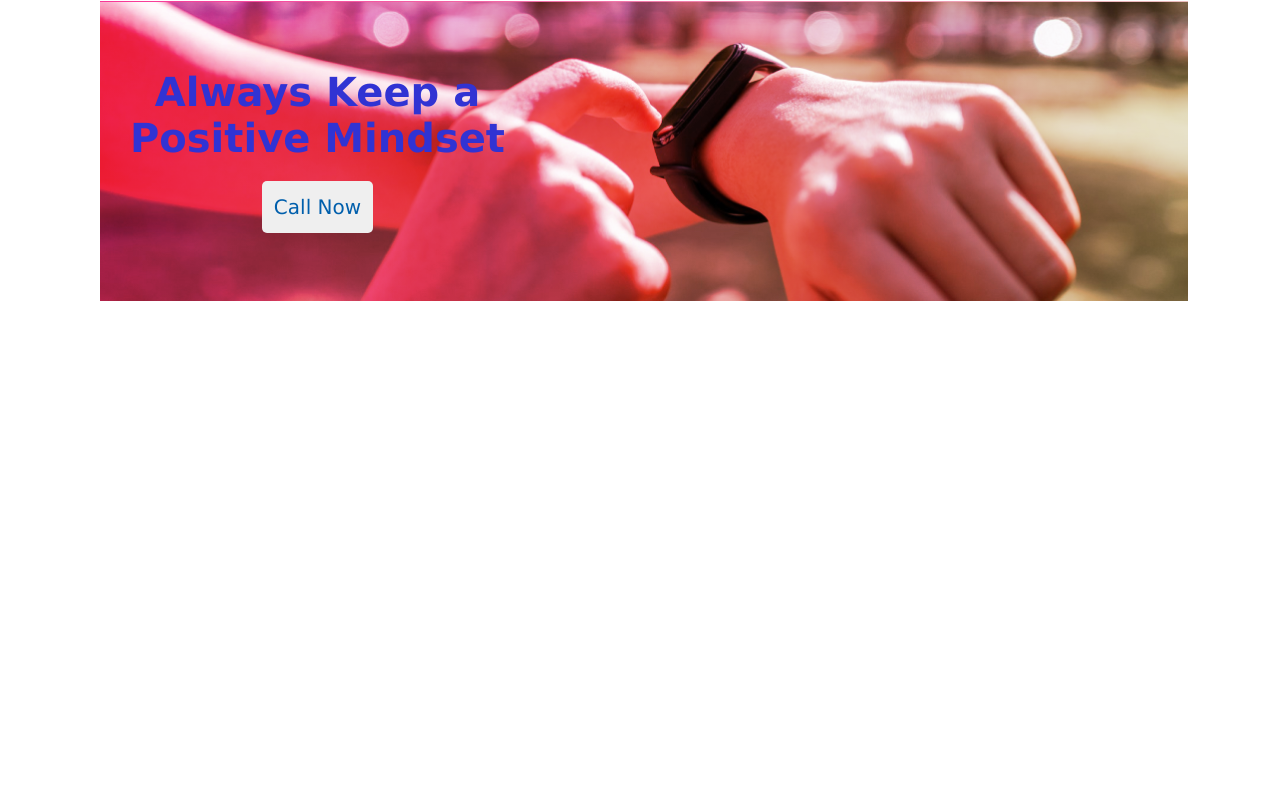
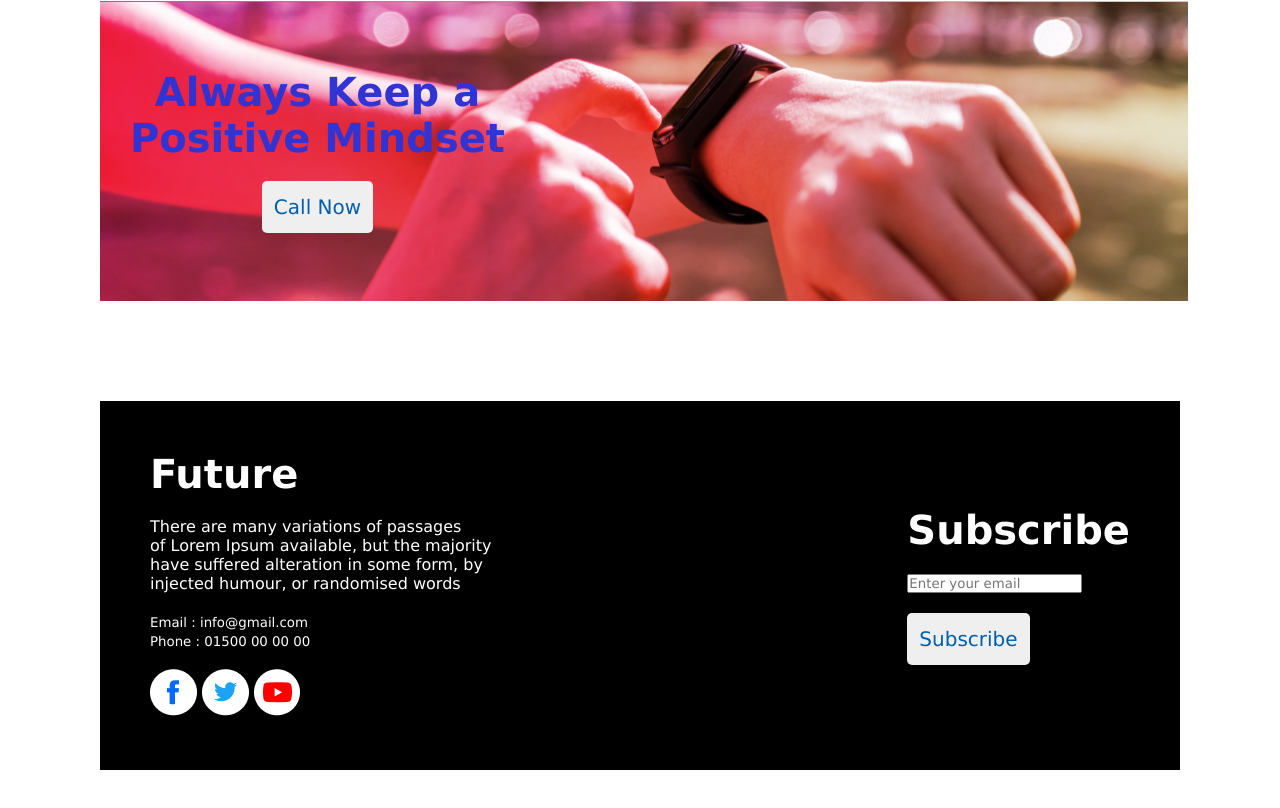
Before and after one commit to Khan-Mahmud-Hasan/assignment-1, a plain HTML site: page index.html in a window 1280 px wide. Shown: the part 2542-3350 px from the top of the page. Before the commit the page ends 2843 px from the top, so only its background shows below. Drawn offline with Linux system fonts and the light colour scheme.

Commit message:
footer section done

```diff
--- a/index.html
+++ b/index.html
@@ -87,9 +87,24 @@
                 <button class="btn">Call Now</button>
             </div>
         </section>
-
-
     </main>
+    <footer class="footer-section">
+        <div class="contact-us">
+            <h2 class="footer-header">Future</h2>
+            <p>There are many variations of passages <br> of Lorem Ipsum available, but the majority <br> have suffered
+                alteration in some form, by <br> injected humour, or randomised words</p> <br>
+            <p> <small>Email : info@gmail.com</small> </p>
+            <p><small>Phone : 01500 00 00 00</small></p>
+            <br>
+            <img src="images/icons/fb.png" alt="">
+            <img src="images/icons/twitter.png" alt="">
+            <img src="images/icons/youtube.png" alt="">
+        </div>
+        <div class="subscribe">
+            <h2 class="footer-header">Subscribe</h2>
+            <input type="email" placeholder="Enter your email"> <br>
+            <input class="btn" type="button" value="Subscribe">
+        </div>
+    </footer>
 </body>
-
 </html>
--- a/style.css
+++ b/style.css
@@ -146,3 +146,20 @@ section div p {
     font-size: 40px;
     color: rgb(49, 51, 211);
 }
+
+/* footer styles */
+
+.footer-section{
+    background: black;
+    color: white;
+    display: flex;
+    justify-content: space-between;
+    align-items: center;
+    margin: 100px;
+    padding: 50px;
+}
+.footer-header{
+    padding-bottom: 20px;
+    font-size: 40px;
+
+}
```
